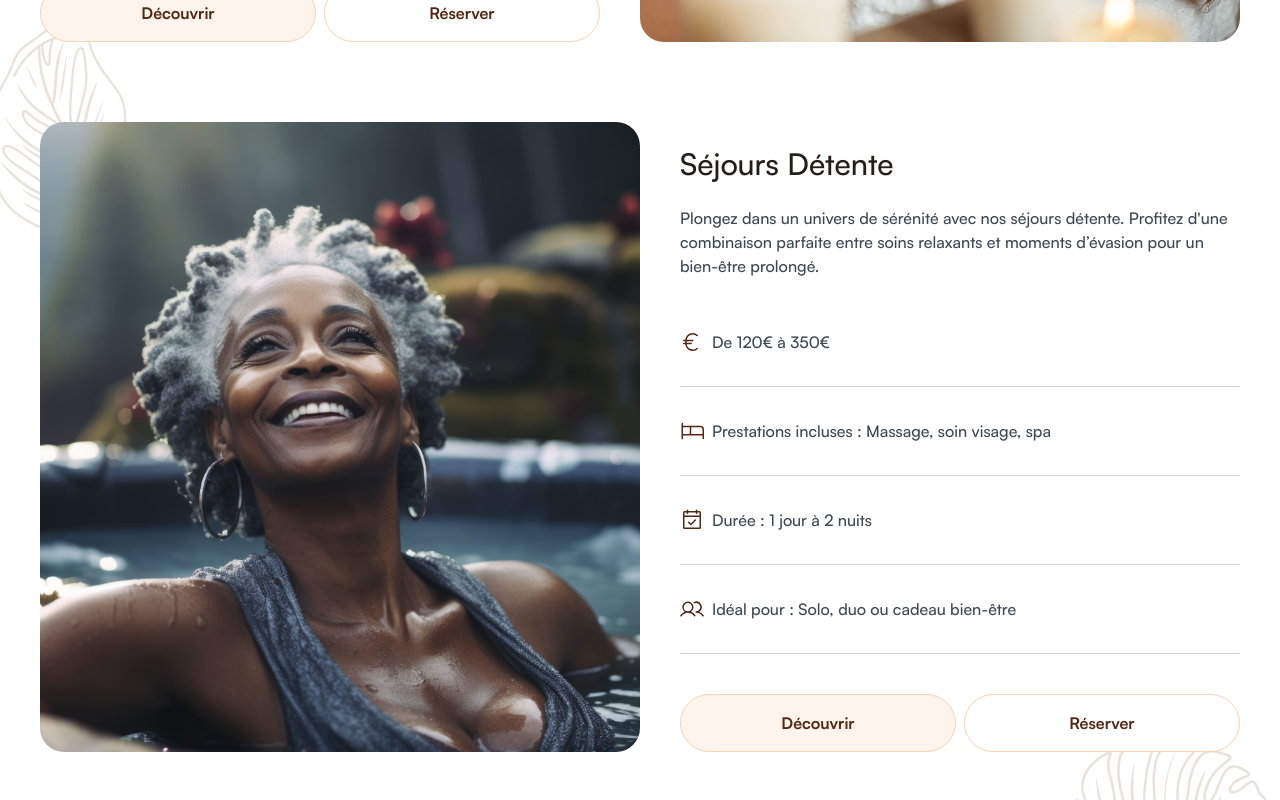
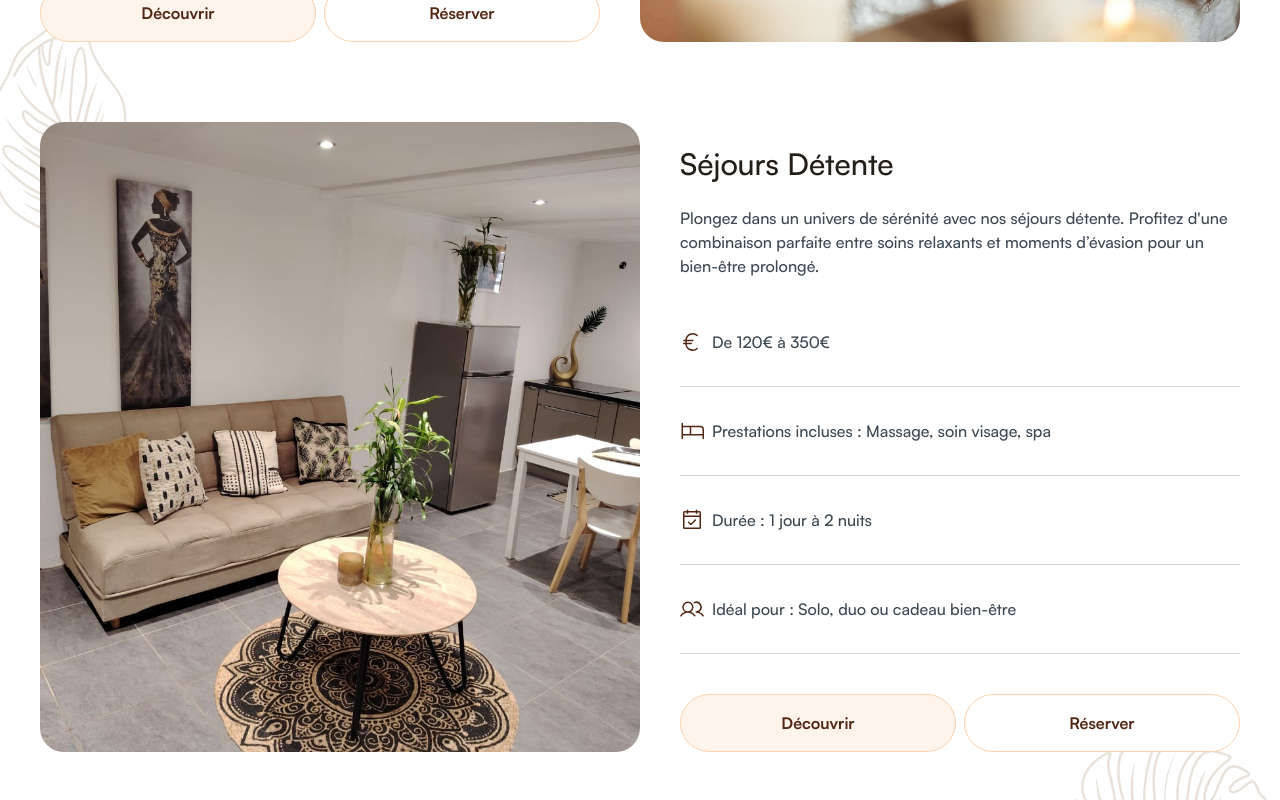
Before and after one commit to DylannDev/zenlounge, a Next.js app: page / in a window 1280 px wide. Shown: the part 3260-4060 px from the top of the page. Built offline with nearby package versions, Linux system fonts and the light colour scheme.

Commit message:
💄 Update picture from home page

```diff
--- a/data/index.tsx
+++ b/data/index.tsx
@@ -93,7 +93,7 @@ export const categories = [
     title: "Séjours Détente",
     description:
       "Plongez dans un univers de sérénité avec nos séjours détente. Profitez d'une combinaison parfaite entre soins relaxants et moments d’évasion pour un bien-être prolongé.",
-    imageUrl: "/jacuzzi.jpg",
+    imageUrl: "/lounge-1.jpg",
     keyInfo: [
       { icon: <PiCurrencyEur />, text: "De 120€ à 350€" },
       {
```
